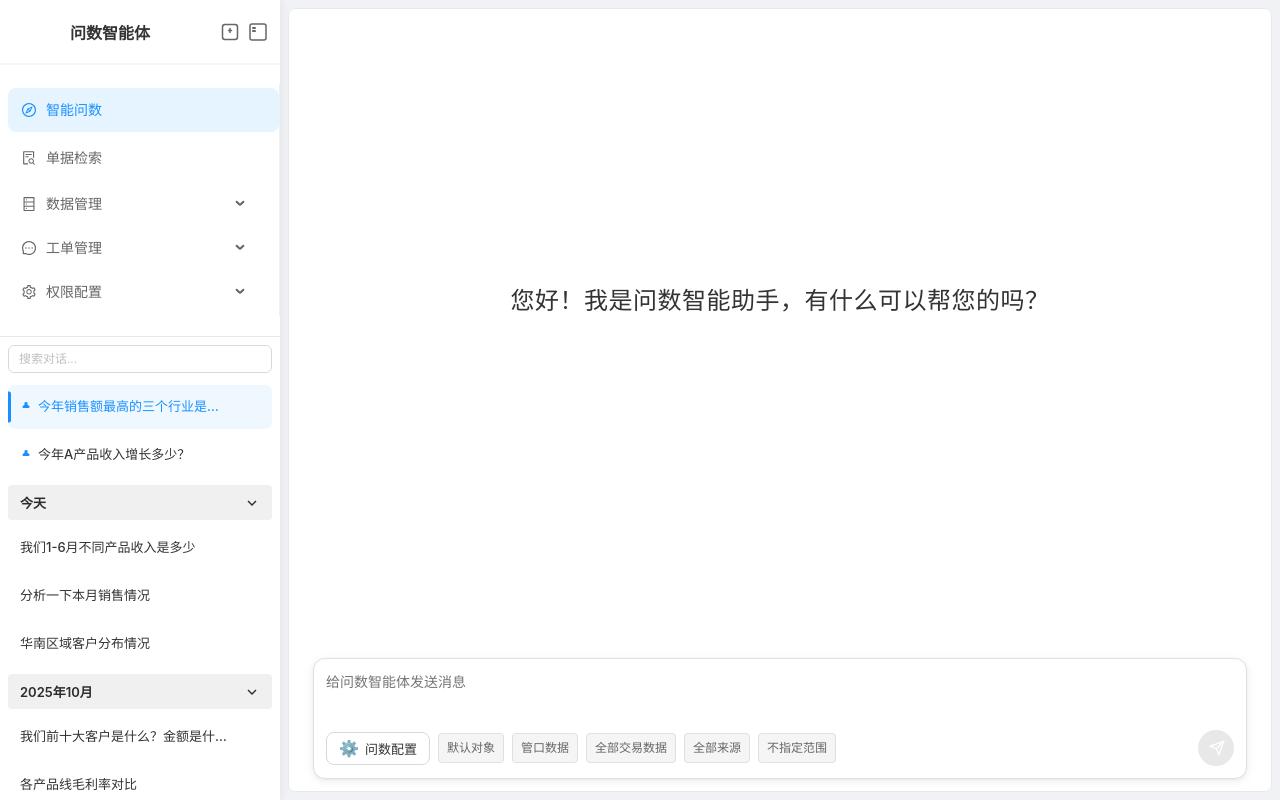
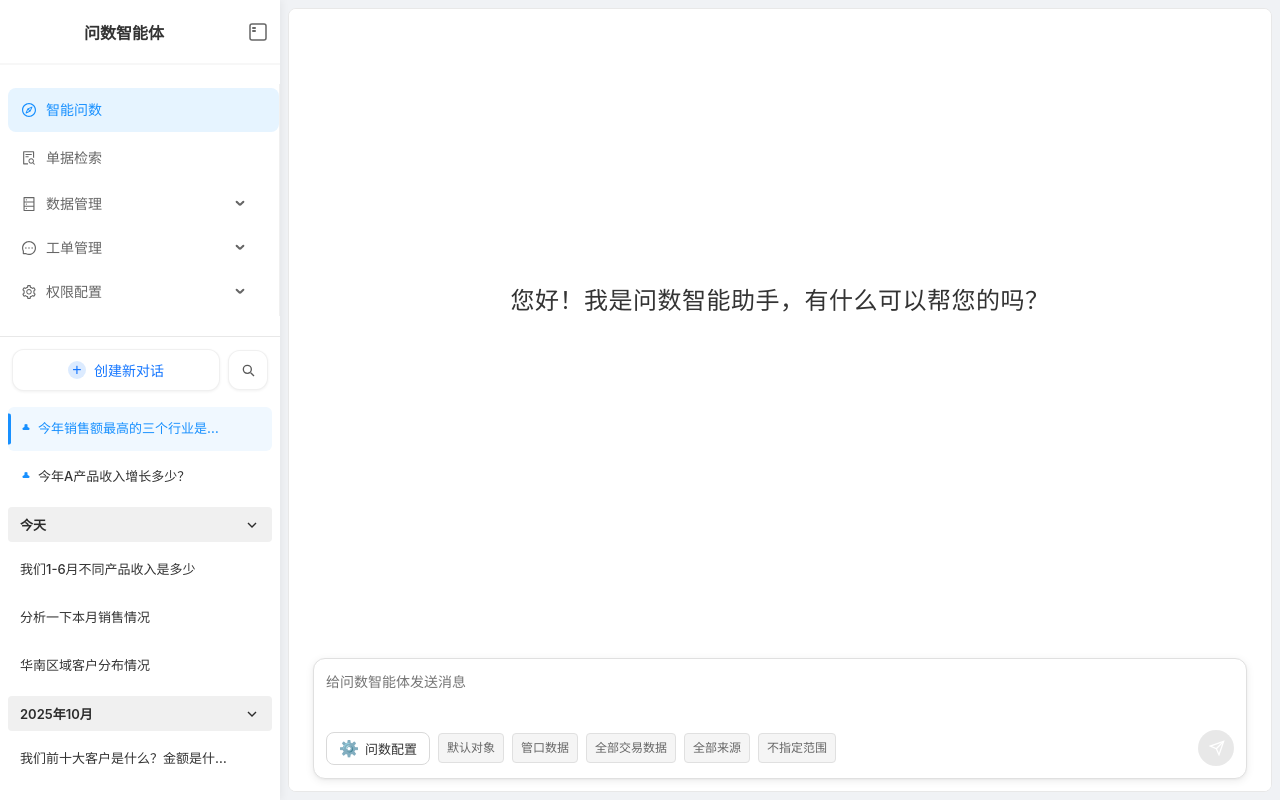
Before and after one commit to yangj1211/jst-query, a React (Create React App) app: page /question in a window 1280 px wide. Built offline with nearby package versions, Linux system fonts and the light colour scheme.

Commit message:
创建新对话

```diff
--- a/src/components/ConversationSidebar.css
+++ b/src/components/ConversationSidebar.css
@@ -9,83 +9,122 @@
 }
 
 .conversation-header {
-  padding: 12px;
-  border-bottom: 1px solid #e8e8e8;
+  padding: 12px 12px 8px;
 }
 
-.new-conversation-btn {
-  width: 100%;
-  padding: 8px 12px;
-  background: transparent;
-  color: #666;
-  border: 1px dashed #d9d9d9;
-  border-radius: 6px;
-  font-size: 12px;
+/* 默认模式：创建新对话 + 搜索图标 */
+.conversation-header-main {
+  display: flex;
+  align-items: center;
+  gap: 8px;
+}
+
+.conversation-header-new-btn {
+  flex: 1;
+  padding: 10px 16px;
+  background: #fff;
+  color: #1677ff;
+  border: 1px solid rgba(0, 0, 0, 0.06);
+  border-radius: 12px;
+  font-size: 14px;
   cursor: pointer;
   display: flex;
   align-items: center;
   justify-content: center;
-  gap: 6px;
-  transition: all 0.3s;
+  gap: 8px;
+  box-shadow: 0 1px 3px rgba(0, 0, 0, 0.06);
+  transition: background 0.2s, color 0.2s, border-color 0.2s, box-shadow 0.2s;
 }
 
-.new-conversation-btn:hover {
-  background: #f0f8ff;
-  border-color: #1890ff;
-  color: #1890ff;
+.conversation-header-new-btn:hover {
+  background: #e6f0ff;
+  color: #165dff;
+  border-color: rgba(0, 0, 0, 0.08);
+  box-shadow: 0 2px 6px rgba(0, 0, 0, 0.08);
 }
 
-.new-conversation-btn .icon {
-  font-size: 14px;
-  font-weight: normal;
+.conversation-header-new-icon {
+  width: 18px;
+  height: 18px;
+  border-radius: 999px;
+  background: rgba(22, 119, 255, 0.15);
+  color: #1677ff;
+  display: flex;
+  align-items: center;
+  justify-content: center;
+  font-size: 16px;
+  line-height: 1;
 }
 
-.conversation-search {
-  padding: 8px 8px 4px;
-  position: relative;
+.conversation-header-search-btn {
+  width: 40px;
+  height: 40px;
+  border-radius: 12px;
+  border: 1px solid rgba(0, 0, 0, 0.06);
+  background: #fff;
+  display: flex;
+  align-items: center;
+  justify-content: center;
+  cursor: pointer;
+  color: #595959;
+  box-shadow: 0 1px 3px rgba(0, 0, 0, 0.06);
+  transition: all 0.2s;
 }
 
-.conversation-search-input {
-  width: 100%;
-  padding: 6px 28px 6px 10px;
-  border: 1px solid #d9d9d9;
-  border-radius: 6px;
-  font-size: 12px;
-  outline: none;
-  transition: all 0.3s;
+.conversation-header-search-btn:hover {
+  border-color: rgba(0, 0, 0, 0.08);
+  color: #1677ff;
+  box-shadow: 0 2px 8px rgba(0, 0, 0, 0.08);
 }
 
-.conversation-search-input:focus {
-  border-color: #1890ff;
-  box-shadow: 0 0 0 2px rgba(24, 144, 255, 0.1);
+/* 搜索模式：整行变为搜索框 + 取消按钮 */
+.conversation-header-search-row {
+  display: flex;
+  align-items: center;
+  gap: 8px;
 }
 
-.conversation-search-input::placeholder {
+.conversation-header-search-input-wrap {
+  flex: 1;
+  display: flex;
+  align-items: center;
+  gap: 6px;
+  padding: 6px 10px;
+  border-radius: 12px;
+  border: 1px solid #1677ff;
+  background: #fff;
+  box-shadow: 0 0 0 1px rgba(22, 119, 255, 0.2);
+}
+
+.conversation-header-search-icon {
+  display: flex;
+  align-items: center;
+  justify-content: center;
+  color: #1677ff;
+}
+
+.conversation-header-search-input {
+  flex: 1;
+  border: none;
+  outline: none;
+  font-size: 13px;
+}
+
+.conversation-header-search-input::placeholder {
   color: #bfbfbf;
 }
 
-.search-clear-btn {
-  position: absolute;
-  right: 20px;
-  top: 50%;
-  transform: translateY(-50%);
+.conversation-header-search-cancel {
+  border: none;
   background: transparent;
-  border: none;
-  color: #999;
-  font-size: 18px;
+  color: #595959;
+  font-size: 13px;
   cursor: pointer;
-  padding: 0;
-  width: 18px;
-  height: 18px;
-  display: flex;
-  align-items: center;
-  justify-content: center;
-  transition: all 0.2s;
+  padding: 0 4px;
 }
 
-.search-clear-btn:hover {
-  background: transparent;
-  color: #666;
+.conversation-header-search-cancel:hover {
+  color: #1677ff;
 }
 
 .conversation-items {
--- a/src/components/ConversationSidebar.js
+++ b/src/components/ConversationSidebar.js
@@ -28,6 +28,7 @@ const ConversationSidebar = ({
   const [editingConversationId, setEditingConversationId] = useState(null);
   const [editingTitle, setEditingTitle] = useState('');
   const [searchKeyword, setSearchKeyword] = useState('');
+  const [isSearchMode, setIsSearchMode] = useState(false);
   const [collapsedGroups, setCollapsedGroups] = useState({});
 
   // 点击外部关闭菜单
@@ -323,22 +324,61 @@ const ConversationSidebar = ({
 
   return (
     <div className="conversation-sidebar">
-      {/* 搜索框 */}
-      <div className="conversation-search">
+      {/* 顶部：创建新对话 + 搜索入口 / 搜索模式 */}
+      <div className="conversation-header">
+        {isSearchMode ? (
+          <div className="conversation-header-search-row">
+            <div className="conversation-header-search-input-wrap">
+              <span className="conversation-header-search-icon" aria-hidden="true">
+                {/* 放大镜图标 */}
+                <svg width="14" height="14" viewBox="0 0 24 24" fill="none" stroke="currentColor" strokeWidth="2">
+                  <circle cx="11" cy="11" r="6" />
+                  <line x1="16" y1="16" x2="21" y2="21" />
+                </svg>
+              </span>
               <input
                 type="text"
-          className="conversation-search-input"
-          placeholder="搜索对话..."
+                className="conversation-header-search-input"
+                placeholder="搜索对话"
                 value={searchKeyword}
                 onChange={(e) => setSearchKeyword(e.target.value)}
               />
-        {searchKeyword && (
+            </div>
             <button
-            className="search-clear-btn"
-            onClick={() => setSearchKeyword('')}
+              type="button"
+              className="conversation-header-search-cancel"
+              onClick={() => {
+                setIsSearchMode(false);
+                setSearchKeyword('');
+              }}
             >
-            ×
+              取消
             </button>
+          </div>
+        ) : (
+          <div className="conversation-header-main">
+            <button
+              type="button"
+              className="conversation-header-new-btn"
+              onClick={onNewConversation}
+            >
+              <span className="conversation-header-new-icon" aria-hidden="true">
+                +
+              </span>
+              <span>创建新对话</span>
+            </button>
+            <button
+              type="button"
+              className="conversation-header-search-btn"
+              aria-label="搜索对话"
+              onClick={() => setIsSearchMode(true)}
+            >
+              <svg width="16" height="16" viewBox="0 0 24 24" fill="none" stroke="currentColor" strokeWidth="2">
+                <circle cx="11" cy="11" r="6" />
+                <line x1="16" y1="16" x2="21" y2="21" />
+              </svg>
+            </button>
+          </div>
         )}
       </div>
 
--- a/src/components/MainLayout.js
+++ b/src/components/MainLayout.js
@@ -58,9 +58,66 @@ const MainLayoutContent = ({ collapsed, setCollapsed }) => {
   const location = useLocation();
   const { previewFile, isPreviewVisible, closePreview } = useFilePreview();
   const isQuestionPage = location.pathname.startsWith('/question');
+  const isDocumentPage = location.pathname.startsWith('/document');
 
   // React Hooks 必须在组件顶层无条件调用
   const conversationState = useConversationState();
+
+  // 单据检索页面：独立的对话历史状态（与智能问数互不影响）
+  const formatDocDateTime = useCallback((date) => {
+    const d = new Date(date);
+    const year = d.getFullYear();
+    const month = String(d.getMonth() + 1).padStart(2, '0');
+    const day = String(d.getDate()).padStart(2, '0');
+    const hours = String(d.getHours() + 8).padStart(2, '0'); // 简单处理时区偏移，保证与示例接近
+    const minutes = String(d.getMinutes()).padStart(2, '0');
+    return `${year}-${month}-${day} ${hours}:${minutes}`;
+  }, []);
+
+  const [docConversations, setDocConversations] = useState([]);
+  const [docActiveConversationId, setDocActiveConversationId] = useState(null);
+
+  const docUpdateConversation = useCallback((id, updates) => {
+    setDocConversations((prev) => prev.map((c) => (c.id === id ? { ...c, ...updates } : c)));
+  }, []);
+
+  const docDeleteConversation = useCallback((id) => {
+    setDocConversations((prev) => {
+      const filtered = prev.filter((c) => c.id !== id);
+      if (docActiveConversationId === id) {
+        setDocActiveConversationId(filtered.length > 0 ? filtered[0].id : null);
+      }
+      return filtered;
+    });
+  }, [docActiveConversationId]);
+
+  const docRenameConversation = useCallback((id, newTitle) => {
+    docUpdateConversation(id, { title: newTitle });
+  }, [docUpdateConversation]);
+
+  const docTogglePinConversation = useCallback((id) => {
+    setDocConversations((prev) => {
+      const conversation = prev.find((c) => c.id === id);
+      if (conversation) {
+        return prev.map((c) => (c.id === id ? { ...c, pinned: !c.pinned } : c));
+      }
+      return prev;
+    });
+  }, []);
+
+  const docCreateNewConversation = useCallback(() => {
+    const newId = Date.now();
+    const newConversation = {
+      id: newId,
+      title: '新对话',
+      time: formatDocDateTime(new Date()),
+      messages: [],
+      pinned: false,
+    };
+    setDocConversations((prev) => [newConversation, ...prev]);
+    setDocActiveConversationId(newId);
+    return newId;
+  }, [formatDocDateTime]);
 
   // 根据当前路径和折叠状态确定选中的菜单项
   const getSelectedKey = useCallback(() => {
@@ -339,23 +396,6 @@ const MainLayoutContent = ({ collapsed, setCollapsed }) => {
               {!collapsed && '问数智能体'}
             </h1>
             <div className="header-actions">
-              {/* 新建对话按钮 - 只在问数助手页面显示（收缩时也显示） */}
-              {isQuestionPage && conversationState && (
-                <button
-                  onClick={conversationState.createNewConversation}
-                  className="new-conversation-icon-btn"
-                  aria-label="新建对话"
-                  title="新建对话"
-                >
-                  <svg width="20" height="20" viewBox="0 0 20 20" fill="none" xmlns="http://www.w3.org/2000/svg">
-                    {/* 圆角正方形 */}
-                    <rect x="2.5" y="2.5" width="15" height="15" rx="2.5" stroke="currentColor" strokeWidth="1.5" fill="none"/>
-                    {/* 加号 - 居中 */}
-                    <line x1="10" y1="6.5" x2="10" y2="10.5" stroke="currentColor" strokeWidth="1.5" strokeLinecap="round"/>
-                    <line x1="8.5" y1="8.5" x2="11.5" y2="8.5" stroke="currentColor" strokeWidth="1.5" strokeLinecap="round"/>
-                  </svg>
-                </button>
-              )}
               <button
                 onClick={toggleCollapsed}
                 className="collapse-btn-header"
@@ -385,8 +425,9 @@ const MainLayoutContent = ({ collapsed, setCollapsed }) => {
             />
           </div>
 
-          {/* 对话列表 - 只在问数助手页面且未折叠时显示 */}
-          {isQuestionPage && !collapsed && conversationState && (
+          {/* 对话列表 - 问数助手和单据检索各自独立的历史，对应左侧菜单下方区域 */}
+          {!collapsed && (
+            isQuestionPage && conversationState ? (
               <ConversationSidebar
                 conversations={conversationState.conversations}
                 activeConversationId={conversationState.activeConversationId}
@@ -397,6 +438,18 @@ const MainLayoutContent = ({ collapsed, setCollapsed }) => {
                 onDelete={conversationState.deleteConversation}
                 formatDateTime={conversationState.formatDateTime}
               />
+            ) : isDocumentPage ? (
+              <ConversationSidebar
+                conversations={docConversations}
+                activeConversationId={docActiveConversationId}
+                onSelectConversation={setDocActiveConversationId}
+                onNewConversation={docCreateNewConversation}
+                onRename={docRenameConversation}
+                onPin={docTogglePinConversation}
+                onDelete={docDeleteConversation}
+                formatDateTime={formatDocDateTime}
+              />
+            ) : null
           )}
         </div>
       </Sider>
--- a/src/pages/QuestionAssistant.css
+++ b/src/pages/QuestionAssistant.css
@@ -75,7 +75,6 @@
 
 .conversation-header {
   padding: 16px;
-  border-bottom: 1px solid #e8e8e8;
 }
 
 .new-conversation-btn {
```
Also changed, not shown: 2 other files (tests, documents, lock files or other folders). Lines whose indentation alone changed are shown as unchanged.
